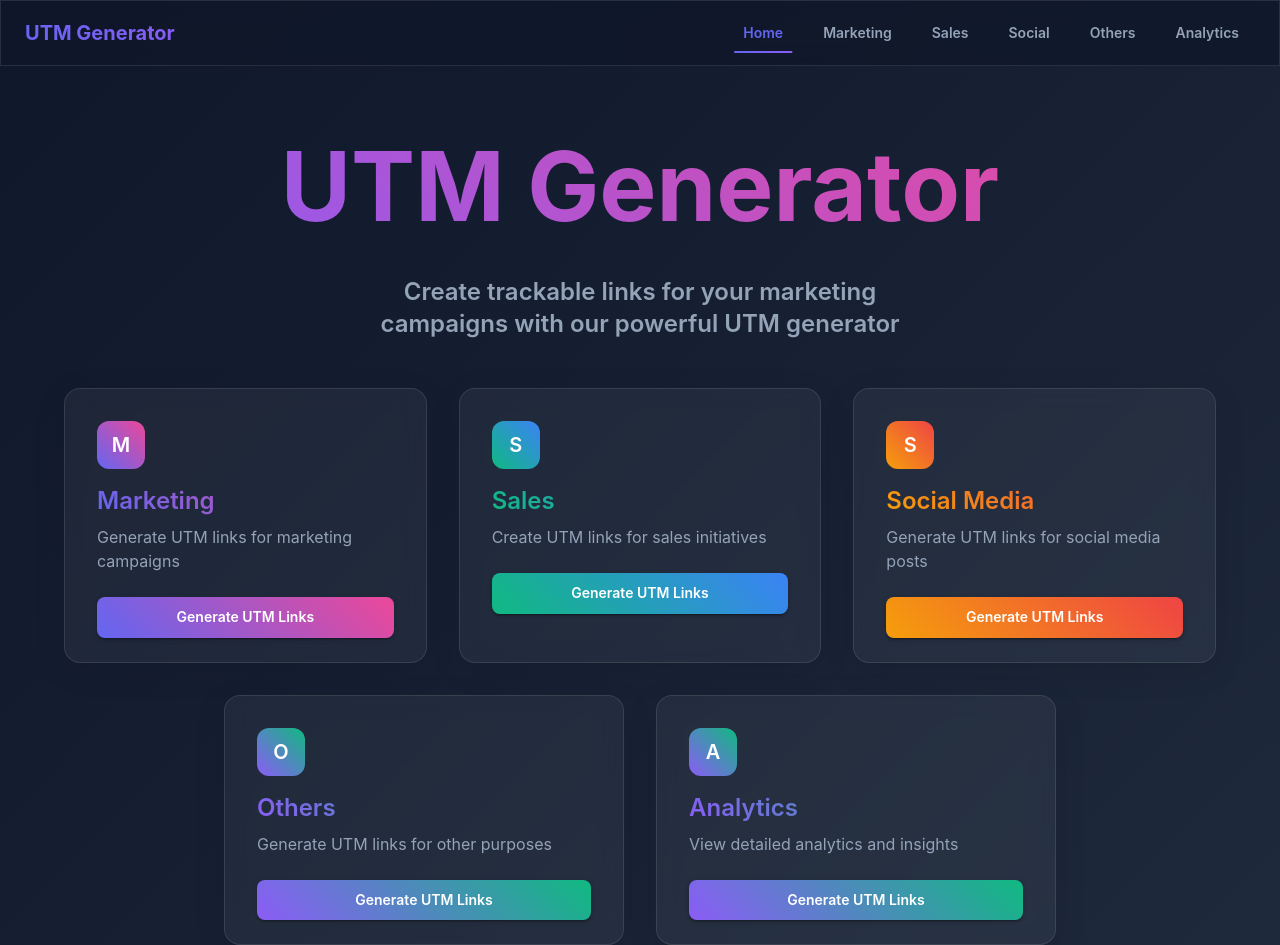
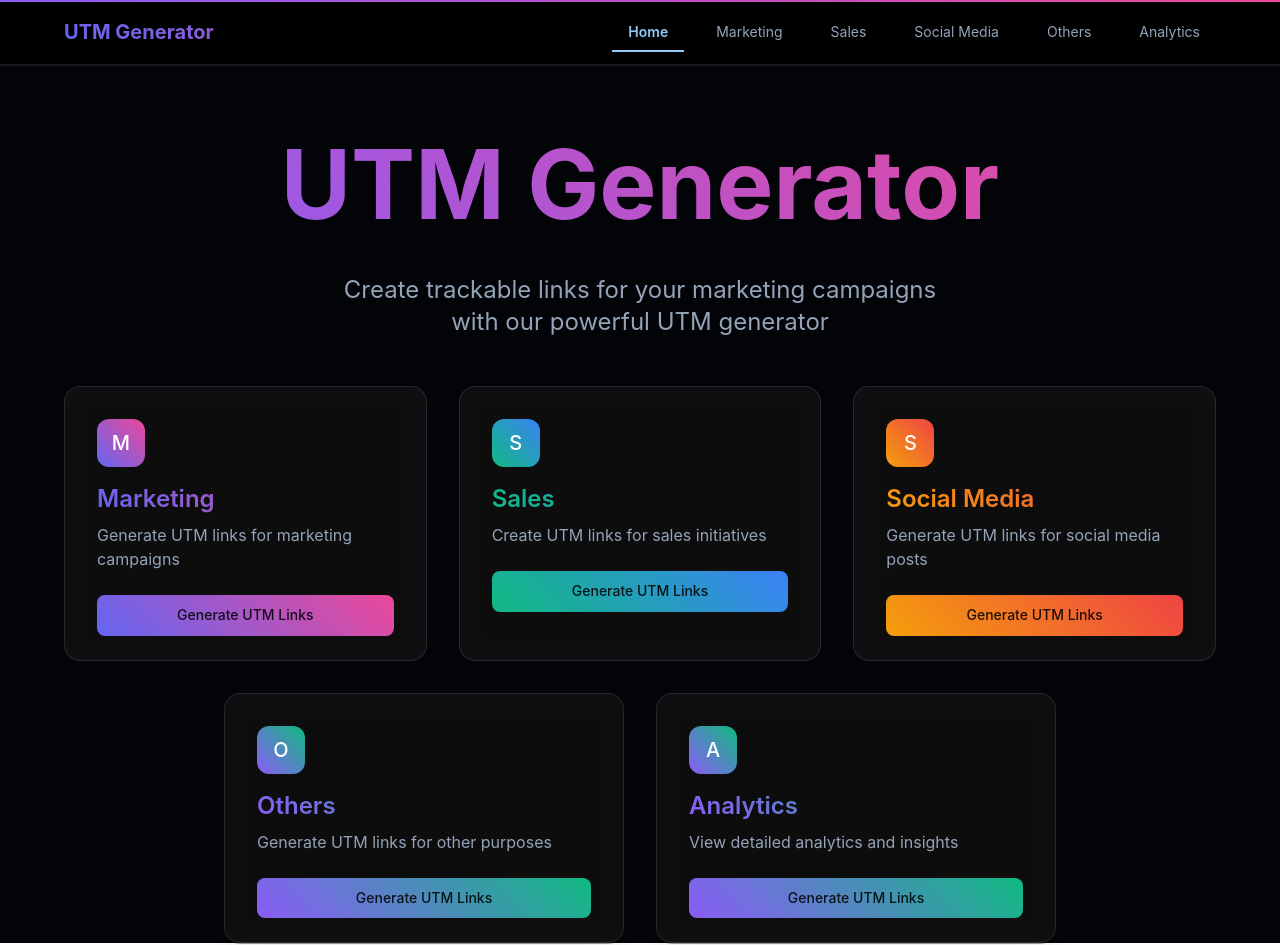
Before and after one commit to AresDBlack/utmgen, a React (Vite) app: page / in a window 1280 px wide. Built offline with nearby package versions, Linux system fonts and the light colour scheme; no server answers.

Commit message:
Update App and Navbar components

```diff
--- a/src/App.tsx
+++ b/src/App.tsx
@@ -1,22 +1,19 @@
-import { BrowserRouter as Router, Routes, Route } from 'react-router-dom';
-import { ThemeProvider, createTheme, CssBaseline } from '@mui/material';
-import Navbar from './components/Navbar';
+import { BrowserRouter as Router, Routes, Route, useLocation } from 'react-router-dom';
+import { ThemeProvider, createTheme, ThemeOptions } from '@mui/material/styles';
+import CssBaseline from '@mui/material/CssBaseline';
 import Home from './pages/Home';
 import Marketing from './pages/Marketing';
 import Sales from './pages/Sales';
 import Social from './pages/Social';
 import Others from './pages/Others';
 import Analytics from './pages/Analytics';
+import Navbar from './components/Navbar';
+import { Box } from '@mui/material';
 
-const theme = createTheme({
+const getTheme = (pathname: string) => {
+  const baseTheme: ThemeOptions = {
     palette: {
-    mode: 'dark',
-    primary: {
-      main: '#6366f1',
-    },
-    secondary: {
-      main: '#10b981',
-    },
+      mode: 'dark' as const,
       background: {
         default: '#0f172a',
         paper: '#1e293b',
@@ -28,115 +25,190 @@ const theme = createTheme({
     },
     typography: {
       fontFamily: '"Inter", "Roboto", "Helvetica", "Arial", sans-serif',
-    h1: {
-      fontWeight: 700,
-    },
-    h2: {
-      fontWeight: 700,
-    },
-    h3: {
-      fontWeight: 600,
-    },
-    h4: {
-      fontWeight: 600,
-    },
-    h5: {
-      fontWeight: 600,
-    },
-    h6: {
-      fontWeight: 600,
-    },
-  },
-  shape: {
-    borderRadius: 12,
     },
     components: {
-    MuiCssBaseline: {
-      styleOverrides: {
-        body: {
-          background: 'linear-gradient(135deg, #0f172a 0%, #1e293b 100%)',
-          minHeight: '100vh',
-        },
-      },
-    },
-    MuiCard: {
-      styleOverrides: {
-        root: {
-          background: 'rgba(30, 41, 59, 0.7)',
-          backdropFilter: 'blur(10px)',
-          border: '1px solid rgba(255, 255, 255, 0.1)',
-          boxShadow: '0 4px 6px -1px rgba(0, 0, 0, 0.1), 0 2px 4px -1px rgba(0, 0, 0, 0.06)',
-        },
-      },
-    },
       MuiButton: {
         styleOverrides: {
           root: {
+            borderRadius: '8px',
             textTransform: 'none',
-          fontWeight: 600,
-          borderRadius: 8,
+            fontWeight: 500,
             padding: '8px 16px',
+            variants: [],
           },
           contained: {
-          background: 'linear-gradient(45deg, #6366f1 30%, #8b5cf6 90%)',
+            boxShadow: 'none',
             '&:hover': {
-            background: 'linear-gradient(45deg, #4f46e5 30%, #7c3aed 90%)',
-          },
-        },
-      },
-    },
-    MuiAppBar: {
-      styleOverrides: {
-        root: {
-          background: 'rgba(15, 23, 42, 0.8)',
-          backdropFilter: 'blur(10px)',
-          borderBottom: '1px solid rgba(255, 255, 255, 0.1)',
-        },
-      },
-    },
-    MuiPaper: {
-      styleOverrides: {
-        root: {
-          background: 'rgba(30, 41, 59, 0.7)',
-          backdropFilter: 'blur(10px)',
-          border: '1px solid rgba(255, 255, 255, 0.1)',
-        },
-      },
-    },
-    MuiTableCell: {
-      styleOverrides: {
-        root: {
-          borderBottom: '1px solid rgba(255, 255, 255, 0.1)',
-        },
-      },
-    },
-    MuiSelect: {
-      styleOverrides: {
-        root: {
-          background: 'rgba(30, 41, 59, 0.7)',
-          backdropFilter: 'blur(10px)',
-        },
-      },
-    },
-    MuiTextField: {
-      styleOverrides: {
-        root: {
-          '& .MuiOutlinedInput-root': {
-            background: 'rgba(30, 41, 59, 0.7)',
-            backdropFilter: 'blur(10px)',
+              boxShadow: 'none',
             },
           },
         },
       },
     },
+  };
+
+  switch (pathname) {
+    case '/marketing':
+      return createTheme({
+        ...baseTheme,
+        palette: {
+          ...baseTheme.palette,
+          primary: {
+            main: '#6366f1',
+            light: '#818cf8',
+            dark: '#4f46e5',
+          },
+          secondary: {
+            main: '#ec4899',
+            light: '#f472b6',
+            dark: '#db2777',
+          },
+        },
       });
+    case '/sales':
+      return createTheme({
+        ...baseTheme,
+        palette: {
+          ...baseTheme.palette,
+          primary: {
+            main: '#10b981',
+            light: '#34d399',
+            dark: '#059669',
+          },
+          secondary: {
+            main: '#3b82f6',
+            light: '#60a5fa',
+            dark: '#2563eb',
+          },
+        },
+      });
+    case '/social':
+      return createTheme({
+        ...baseTheme,
+        palette: {
+          ...baseTheme.palette,
+          primary: {
+            main: '#f59e0b',
+            light: '#fbbf24',
+            dark: '#d97706',
+          },
+          secondary: {
+            main: '#ef4444',
+            light: '#f87171',
+            dark: '#dc2626',
+          },
+        },
+      });
+    case '/others':
+      return createTheme({
+        ...baseTheme,
+        palette: {
+          ...baseTheme.palette,
+          primary: {
+            main: '#8b5cf6',
+            light: '#a78bfa',
+            dark: '#7c3aed',
+          },
+          secondary: {
+            main: '#10b981',
+            light: '#34d399',
+            dark: '#059669',
+          },
+        },
+      });
+    case '/analytics':
+      return createTheme({
+        ...baseTheme,
+        palette: {
+          ...baseTheme.palette,
+          primary: {
+            main: '#8b5cf6',
+            light: '#a78bfa',
+            dark: '#7c3aed',
+          },
+          secondary: {
+            main: '#10b981',
+            light: '#34d399',
+            dark: '#059669',
+          },
+        },
+      });
+    case '/':
+      return createTheme(baseTheme);
+    default:
+      return createTheme(baseTheme);
+  }
+};
 
-function App() {
+const GradientLine = () => {
+  const location = useLocation();
+
+  const getGradient = () => {
+    switch (location.pathname) {
+      case '/marketing':
+        return 'linear-gradient(45deg, #6366f1, #ec4899)';
+      case '/sales':
+        return 'linear-gradient(45deg, #10b981, #3b82f6)';
+      case '/social':
+        return 'linear-gradient(45deg, #f59e0b, #ef4444)';
+      case '/others':
+        return 'linear-gradient(45deg, #8b5cf6, #10b981)';
+      case '/analytics':
+        return 'linear-gradient(45deg, #8b5cf6, #10b981)';
+      case '/':
+        return 'linear-gradient(45deg, #8b5cf6, #ec4899)';
+      default:
+        return 'linear-gradient(45deg, #8b5cf6, #ec4899)';
+    }
+  };
+
+  return (
+    <Box
+      sx={{
+        position: 'absolute',
+        top: 0,
+        right: 0,
+        left: 0,
+        height: '0.125rem',
+        backgroundImage: getGradient(),
+        zIndex: 999990,
+      }}
+    />
+  );
+};
+
+const AppContent = () => {
+  const location = useLocation();
+  const theme = getTheme(location.pathname);
+
   return (
     <ThemeProvider theme={theme}>
       <CssBaseline />
-      <Router>
+      <GradientLine />
+      <Box
+        sx={{
+          minHeight: '100vh',
+          display: 'flex',
+          flexDirection: 'column',
+          background: 'rgba(0, 0, 0, 0.8)',
+          backdropFilter: 'blur(10px)',
+        }}
+      >
+        <Box
+          sx={{
+            position: 'fixed',
+            top: 0,
+            left: 0,
+            right: 0,
+            zIndex: 1000,
+            background: 'rgba(0, 0, 0, 0.8)',
+            backdropFilter: 'blur(10px)',
+            borderBottom: '1px solid rgba(255, 255, 255, 0.1)',
+          }}
+        >
           <Navbar />
+        </Box>
+        <Box sx={{ mt: '64px', flex: 1 }}>
           <Routes>
             <Route path="/" element={<Home />} />
             <Route path="/marketing" element={<Marketing />} />
@@ -145,8 +217,17 @@ function App() {
             <Route path="/others" element={<Others />} />
             <Route path="/analytics" element={<Analytics />} />
           </Routes>
+        </Box>
+      </Box>
+    </ThemeProvider>
+  );
+};
+
+function App() {
+  return (
+    <Router>
+      <AppContent />
     </Router>
-    </ThemeProvider>
   );
 }
 
--- a/src/components/Navbar.tsx
+++ b/src/components/Navbar.tsx
@@ -1,67 +1,72 @@
-import { AppBar, Toolbar, Button, Box, Typography, useTheme } from '@mui/material';
-import { Link as RouterLink, useLocation } from 'react-router-dom';
-import { motion } from 'framer-motion';
+import { AppBar, Toolbar, Typography, Box, Button } from '@mui/material';
+import { Link, useLocation } from 'react-router-dom';
 
 const Navbar = () => {
   const location = useLocation();
-  const theme = useTheme();
 
   const navItems = [
-    { path: '/', label: 'Home' },
-    { path: '/marketing', label: 'Marketing' },
-    { path: '/sales', label: 'Sales' },
-    { path: '/social', label: 'Social' },
-    { path: '/others', label: 'Others' },
-    { path: '/analytics', label: 'Analytics' },
+    { name: 'Home', path: '/' },
+    { name: 'Marketing', path: '/marketing' },
+    { name: 'Sales', path: '/sales' },
+    { name: 'Social Media', path: '/social' },
+    { name: 'Others', path: '/others' },
+    { name: 'Analytics', path: '/analytics' },
   ];
 
   return (
-    <AppBar position="sticky" elevation={0}>
-      <Toolbar sx={{ justifyContent: 'space-between' }}>
+    <AppBar
+      position="static"
+      elevation={0}
+      sx={{
+        background: 'transparent',
+        borderBottom: '1px solid rgba(255, 255, 255, 0.1)',
+        backdropFilter: 'blur(8px)',
+      }}
+    >
+      <Toolbar sx={{ maxWidth: '1200px', width: '100%', mx: 'auto' }}>
         <Typography
           variant="h6"
-          component={RouterLink}
-          to="/"
+          component="div"
           sx={{
-            textDecoration: 'none',
-            color: 'inherit',
+            flexGrow: 1,
             fontWeight: 700,
-            background: 'linear-gradient(45deg, #6366f1, #8b5cf6)',
+            background: 'linear-gradient(45deg, #6366f1, #ec4899)',
             WebkitBackgroundClip: 'text',
             WebkitTextFillColor: 'transparent',
           }}
         >
           UTM Generator
         </Typography>
-        <Box sx={{ display: 'flex', gap: 1 }}>
+        <Box sx={{ display: 'flex', gap: 2 }}>
           {navItems.map((item) => (
             <Button
-              key={item.path}
-              component={RouterLink}
+              key={item.name}
+              component={Link}
               to={item.path}
               sx={{
                 color: location.pathname === item.path ? 'primary.main' : 'text.secondary',
+                fontWeight: location.pathname === item.path ? 600 : 400,
                 position: 'relative',
                 '&::after': {
                   content: '""',
                   position: 'absolute',
                   bottom: 0,
-                  left: '50%',
-                  transform: location.pathname === item.path ? 'translateX(-50%)' : 'translateX(-50%) scaleX(0)',
-                  width: '80%',
+                  left: 0,
+                  right: 0,
                   height: '2px',
-                  background: 'linear-gradient(45deg, #6366f1, #8b5cf6)',
-                  transition: 'transform 0.3s ease',
-                },
-                '&:hover::after': {
-                  transform: 'translateX(-50%) scaleX(1)',
+                  backgroundColor: 'primary.main',
+                  opacity: location.pathname === item.path ? 1 : 0,
+                  transition: 'opacity 0.3s ease',
                 },
                 '&:hover': {
-                  background: 'rgba(99, 102, 241, 0.1)',
+                  color: 'primary.main',
+                  '&::after': {
+                    opacity: 1,
+                  },
                 },
               }}
             >
-              {item.label}
+              {item.name}
             </Button>
           ))}
         </Box>
```
Lines whose indentation alone changed are shown as unchanged.
